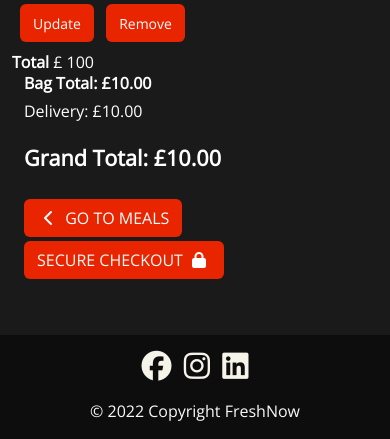
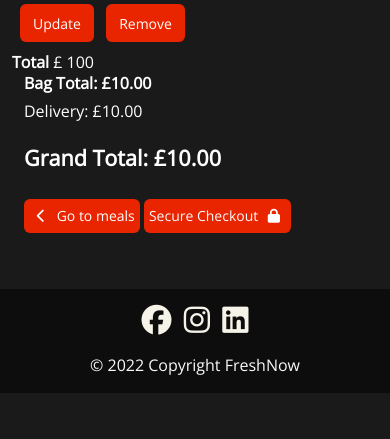
Before and after one commit to KonstantinaStrantzali/FreshNow-food-corner, a Django app: template bag/templates/bag/bag.html in a window 390 px wide. Shown: the part 576-1015 px from the top of the page. After the commit the page ends 969 px from the top, so only its background shows below. Run offline with Django 3.2, Linux system fonts and the light colour scheme; the template is opened without the code that fills it: most values are stand-ins (such as "Sample title", 1, 10 or a date in 2020); grey boxes marked "Sample" are stand-in pictures; parts of the project's set-up code (start-up, migrations or seed data) failed here and were passed over; some libraries are stand-ins or nearby versions.

Commit message:
fixed button layout on mobile view size

```diff
--- a/aboutUs/templates/aboutUs/aboutUs.html
+++ b/aboutUs/templates/aboutUs/aboutUs.html
@@ -44,7 +44,7 @@ About Us
                     In a stylish urban setting here enjoy a delicious meal and in a unique ambience</p>
 
                 <h4 class="p-1">Find Us</h4>
-                <p>124 Upper Richmond Road, Putney, London, SW152PT</p>
+                <p>143 Upper Richmond Road, Putney, London, SW152PT</p>
                 <iframe
                     src="https://maps.google.com/maps?q=143%20Upper%20Richmond%20road&t=&z=13&ie=UTF8&iwloc=&output=embed"
                     style="border:0;" allowfullscreen="" aria-hidden="false" class=""
--- a/bag/templates/bag/bag.html
+++ b/bag/templates/bag/bag.html
@@ -80,14 +80,14 @@
                         You could get free delivery by spending just <strong>£{{ free_delivery_delta }}</strong> more!
                     </p>
                     {% endif %}
-                    <a class="btn order-button mt-1" href="{% url 'products' %}">
+                    <a class="btn order-button bag-buttons mt-1" href="{% url 'products' %}">
                         <span class="icon">
                             <i class="fas fa-chevron-left"></i>
                         </span>
-                        <span class="order-button font-weight-bold text-uppercase">Go to meals</span>
+                        <span class="order-button">Go to meals</span>
                     </a>
-                    <a class="btn order-button mt-1" href="{% url 'checkout' %}">
-                        <span class="text-uppercase font-weight-bold text-light">Secure Checkout</span>
+                    <a class="btn order-button bag-buttons mt-1" href="{% url 'checkout' %}">
+                        <span class="text-light">Secure Checkout</span>
                         <span class="icon">
                             <i class="fas fa-lock"></i>
                         </span>
--- a/home/templates/home/index.html
+++ b/home/templates/home/index.html
@@ -14,7 +14,7 @@ Home
         <div class="row h-100 mx-0">
             <div class="loading-overlay">
                 <marquee class="moving-text text-cente">
-                    Get a free smoothie for orders up to £40
+                    Get a free smoothie for orders over £40
                 </marquee>
                 <div class="col text-center hero-area">
                     <h1 class="welcome-heading">The taste of Fresh on your table!</h1>
--- a/static/css/base.css
+++ b/static/css/base.css
@@ -396,7 +396,19 @@ transform: rotate(30deg);
 }
 .moving-text{
 
-    margin-top: 17%
+    margin-top: 22%
+}
+
+.review-container{
+    padding-left:10px;
+    margin-left: 20px !important;
+    width: 90%;
+}
+
+.bag-buttons{
+    margin-left: 0 !important;
+   font-size: 14px;
+   padding:4px;
 }
 
 .quantity-control{
```
